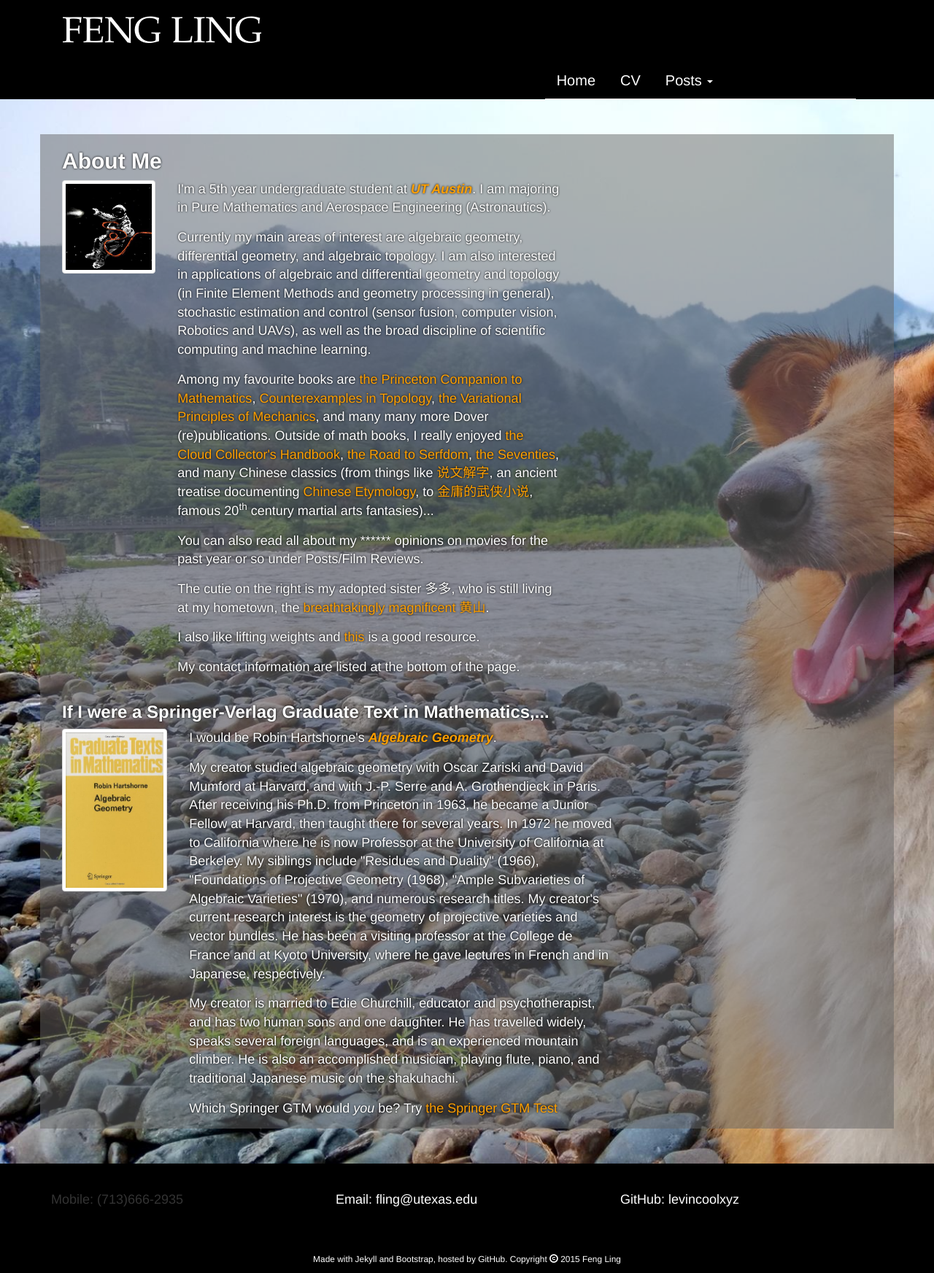
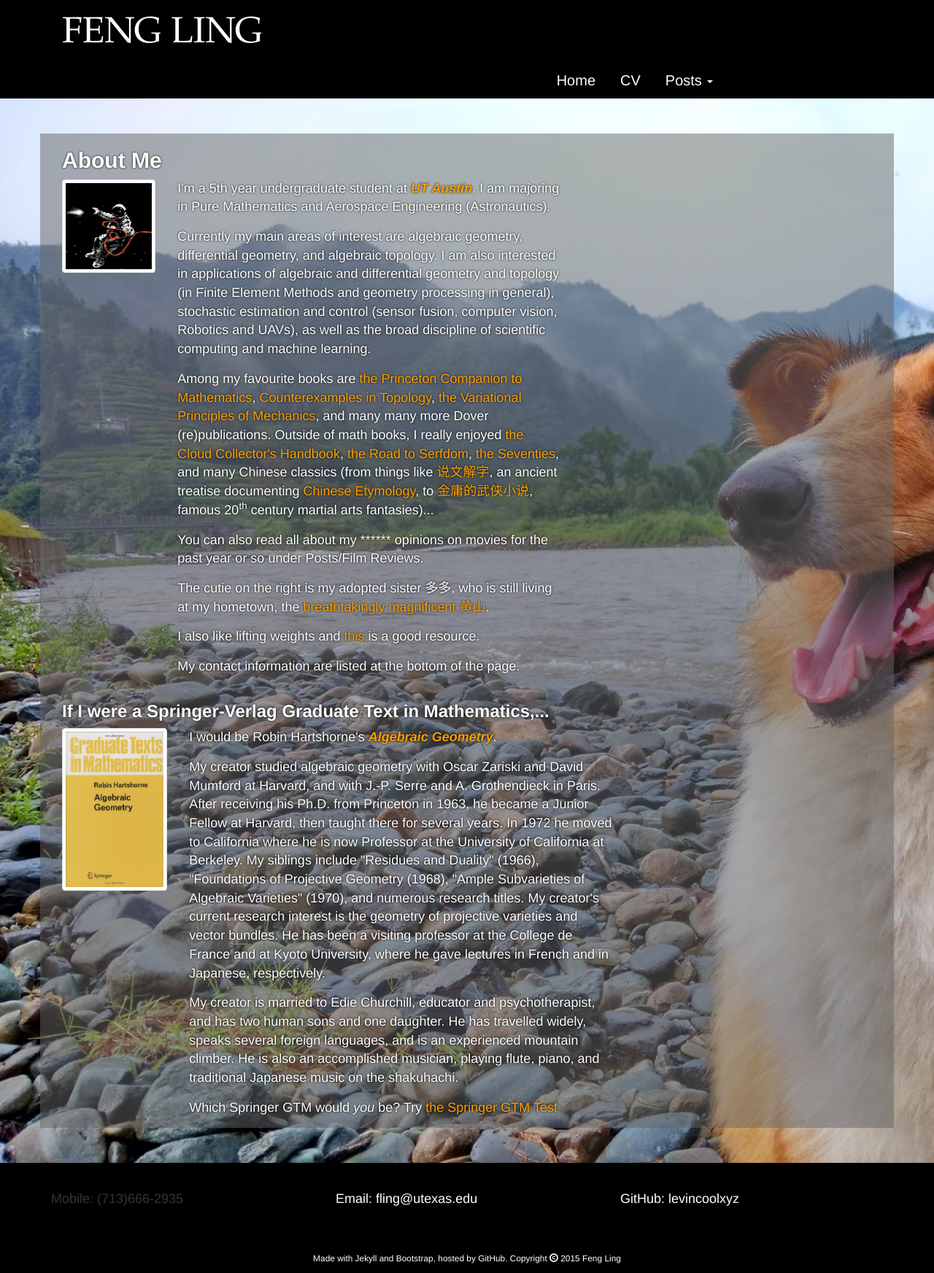
Before and after one commit to levincoolxyz/levincoolxyz.github.io, a Jekyll site: the page built from index.html, in a window 1280 px wide. Shown: the whole page at 73% size. Built offline with Jekyll 4.4.1, drawn with Linux system fonts in a browser that asks for light colours.

Commit message:
borderpleasefix

```diff
--- a/stylesheets/main.css
+++ b/stylesheets/main.css
@@ -10,7 +10,7 @@ a {
 	margin-bottom:-25px;
 }
 
-.nav-tabs ul {
+.nav-tabs {
 	border-bottom: none;
 }
 
```
